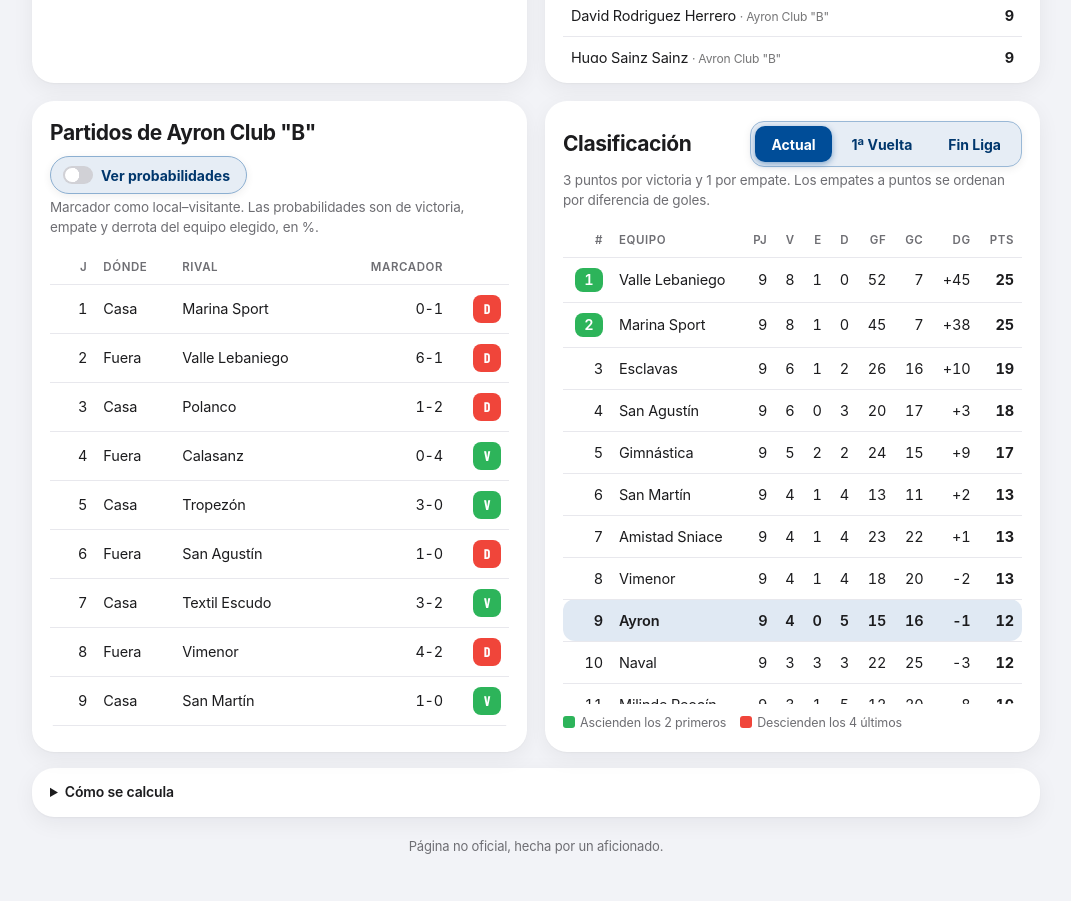
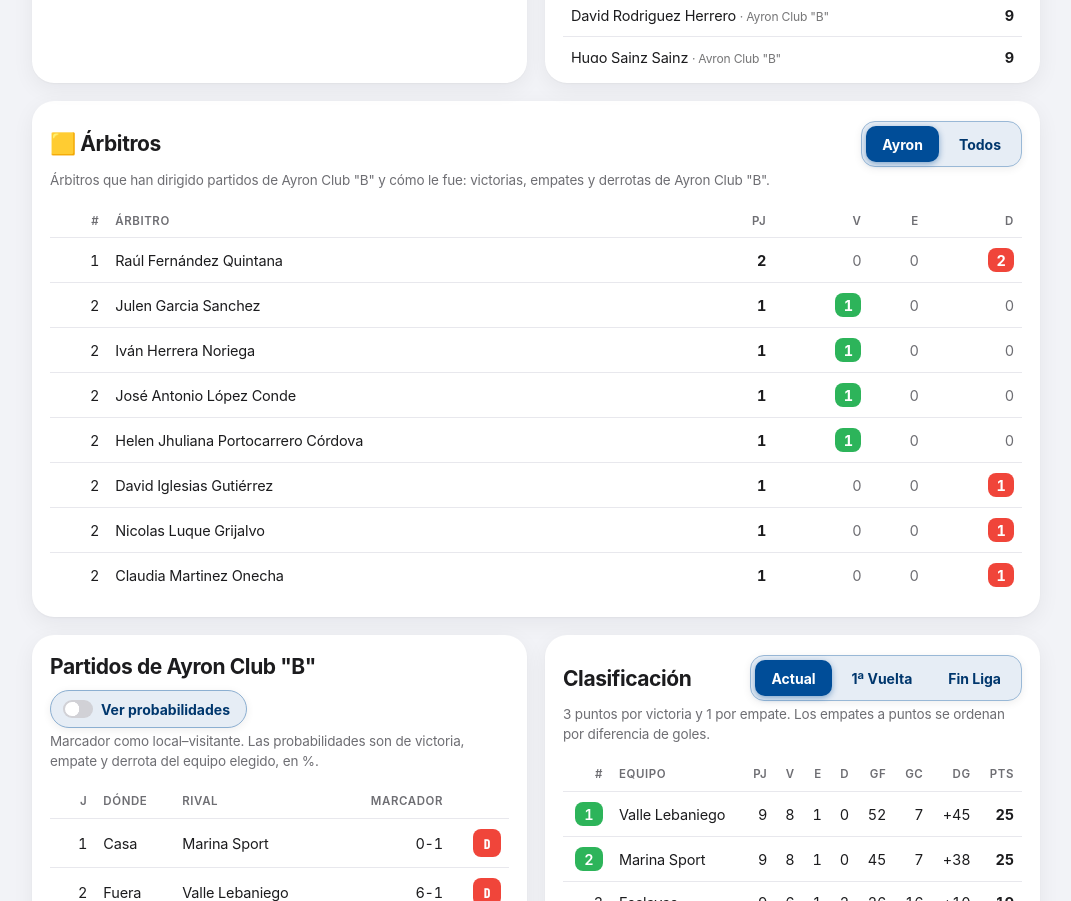
Before and after one commit to Katxirulo/ayronalevinb, a plain HTML site: page index.html in a window 1280 px wide. Shown: the part 2555-3456 px from the top of the page, without its empty margins (104-1175 px from the left). Drawn offline with nearby package versions, Linux system fonts and the light colour scheme.

Commit message:
Add files via upload

```diff
--- a/index.html
+++ b/index.html
@@ -250,6 +250,10 @@ details{background:var(--panel);border-radius:var(--radio);padding:14px 18px;box
   #tabla-clas-jornada td.izq,#tabla-v1 td.izq,#tabla-fin td.izq{white-space:normal;line-height:1.2}
 }
 @media (max-width:380px){#tabla-partidos{font-size:13px}#tabla-partidos td,#tabla-partidos th{padding-left:3px;padding-right:3px}}
+.arb-n{display:inline-flex;align-items:center;justify-content:center;min-width:26px;height:24px;padding:0 6px;border-radius:8px;font-weight:700;color:#fff}
+.arb-n.V{background:var(--v)}.arb-n.E{background:var(--e)}.arb-n.D{background:var(--d)}
+.arb-0{color:var(--tinta-2)}
+#tabla-arbitros td.izq{white-space:normal}
 </style>
 </head>
 <body>
@@ -355,6 +359,24 @@ details{background:var(--panel);border-radius:var(--radio);padding:14px 18px;box
       </div>
     </section>
   </div>
+
+  <!-- ÁRBITROS (de las actas) -->
+  <section class="bloque" id="arbitros">
+    <div class="cabecera">
+      <h2>🟨 Árbitros</h2>
+      <div class="segmentado" role="group" aria-label="Filtro de árbitros">
+        <button type="button" class="boton" data-filtro-arb="club" aria-pressed="true" id="btn-arb-club">Mi equipo</button>
+        <button type="button" class="boton" data-filtro-arb="todos" aria-pressed="false">Todos</button>
+      </div>
+    </div>
+    <p class="nota" id="nota-arbitros">Cargando árbitros...</p>
+    <div class="desliza">
+      <table id="tabla-arbitros">
+        <thead></thead>
+        <tbody></tbody>
+      </table>
+    </div>
+  </section>
 
   <div class="rejilla">
     <section class="bloque">
@@ -1071,6 +1093,61 @@ jornada,local,visitante,goles_local,goles_visitante
       filasRanking(soloEquipo(partidos, equipoActivo), 'No hay alineaciones registradas todavía.', '');
   }
 
+
+  // ÁRBITROS: ranking por partidos dirigidos, con los resultados
+  let filtroArb = 'club';
+  let actasArb = null, equipoArb = null;
+  const nombreArbitro = (n) => String(n || '').replace(/\s+,/g, ',').replace(/\s+/g, ' ').trim();
+
+  function pintarArbitros() {
+    if (!actasArb) return;
+    const eq = equipoArb, club = filtroArb === 'club';
+    const marc = new Map(partidos.filter((p) => p.gl !== null).map((p) => [p.j + '|' + p.local + '|' + p.visitante, [p.gl, p.gv]]));
+    const tabla = {};
+    for (const a of Object.values(actasArb)) {
+      const nom = nombreArbitro(a.arbitro);
+      if (!nom) continue;
+      let m = marc.get(a.jornada + '|' + a.local + '|' + a.visitante);
+      if (!m) {  // si el partido no está en el cuadro, se cuentan los goles del acta
+        const gs = a.goles || [];
+        m = [gs.filter((g) => g.equipo === a.local).length, gs.filter((g) => g.equipo === a.visitante).length];
+      }
+      if (club && a.local !== eq && a.visitante !== eq) continue;
+      const r = (tabla[nom] = tabla[nom] || { nom, pj: 0, v: 0, e: 0, d: 0, partidos: [] });
+      r.pj++;
+      if (club) {
+        const [gf, gc] = a.local === eq ? m : [m[1], m[0]];
+        if (gf > gc) r.v++; else if (gf === gc) r.e++; else r.d++;
+        r.partidos.push(`J${a.jornada} ${a.local} ${m[0]}-${m[1]} ${a.visitante}`);
+      } else {
+        if (m[0] > m[1]) r.v++; else if (m[0] === m[1]) r.e++; else r.d++;
+        r.partidos.push(`J${a.jornada} ${a.local} ${m[0]}-${m[1]} ${a.visitante}`);
+      }
+    }
+    const filas = Object.values(tabla).sort((a, b) => b.pj - a.pj || b.v - a.v || a.d - b.d || a.nom.localeCompare(b.nom, 'es'));
+    const nombre = NOMBRES[eq] || eq;
+    document.getElementById('btn-arb-club').textContent = eq;
+    document.getElementById('nota-arbitros').textContent = club
+      ? `Árbitros que han dirigido partidos de ${nombre} y cómo le fue: victorias, empates y derrotas de ${nombre}.`
+      : 'Todos los árbitros del grupo según las actas. «Local», «Empate» y «Visitante» indican quién ganó los partidos que dirigieron.';
+    document.querySelector('#tabla-arbitros thead').innerHTML = club
+      ? '<tr><th>#</th><th class="izq">Árbitro</th><th>PJ</th><th>V</th><th>E</th><th>D</th></tr>'
+      : '<tr><th>#</th><th class="izq">Árbitro</th><th>PJ</th><th>Local</th><th>Empate</th><th>Visitante</th></tr>';
+    let pos = 0, prev = null;
+    document.querySelector('#tabla-arbitros tbody').innerHTML = filas.map((r, i) => {
+      if (prev === null || r.pj !== prev) pos = i + 1;
+      prev = r.pj;
+      const c = (n, cls) => `<td>${n ? `<span class="arb-n ${cls}">${n}</span>` : '<span class="arb-0">0</span>'}</td>`;
+      return `<tr title="${esc(r.partidos.join('\n'))}"><td>${pos}</td><td class="izq">${esc(nombreBonito(r.nom))}</td><td><b>${r.pj}</b></td>${c(r.v, 'V')}${c(r.e, 'E')}${c(r.d, 'D')}</tr>`;
+    }).join('') || '<tr><td class="izq" colspan="6">No hay actas con árbitro todavía.</td></tr>';
+  }
+
+  document.querySelectorAll('[data-filtro-arb]').forEach((b) => b.addEventListener('click', () => {
+    filtroArb = b.dataset.filtroArb;
+    document.querySelectorAll('[data-filtro-arb]').forEach((o) => o.setAttribute('aria-pressed', String(o === b)));
+    pintarArbitros();
+  }));
+
   document.querySelectorAll('[data-filtro-gol]').forEach((b) => b.addEventListener('click', () => {
     filtroGoles = b.dataset.filtroGol;
     document.querySelectorAll('[data-filtro-gol]').forEach((o) => o.setAttribute('aria-pressed', String(o === b)));
@@ -1096,6 +1173,7 @@ jornada,local,visitante,goles_local,goles_visitante
         });
       });
       ultimasCuentas = { goles, partidos, equipoActivo };
+      actasArb = actas; equipoArb = equipoActivo; pintarArbitros();
       pintarJugadores();
     } catch (e) {
       console.error('Error al cargar actas.json:', e);
```
